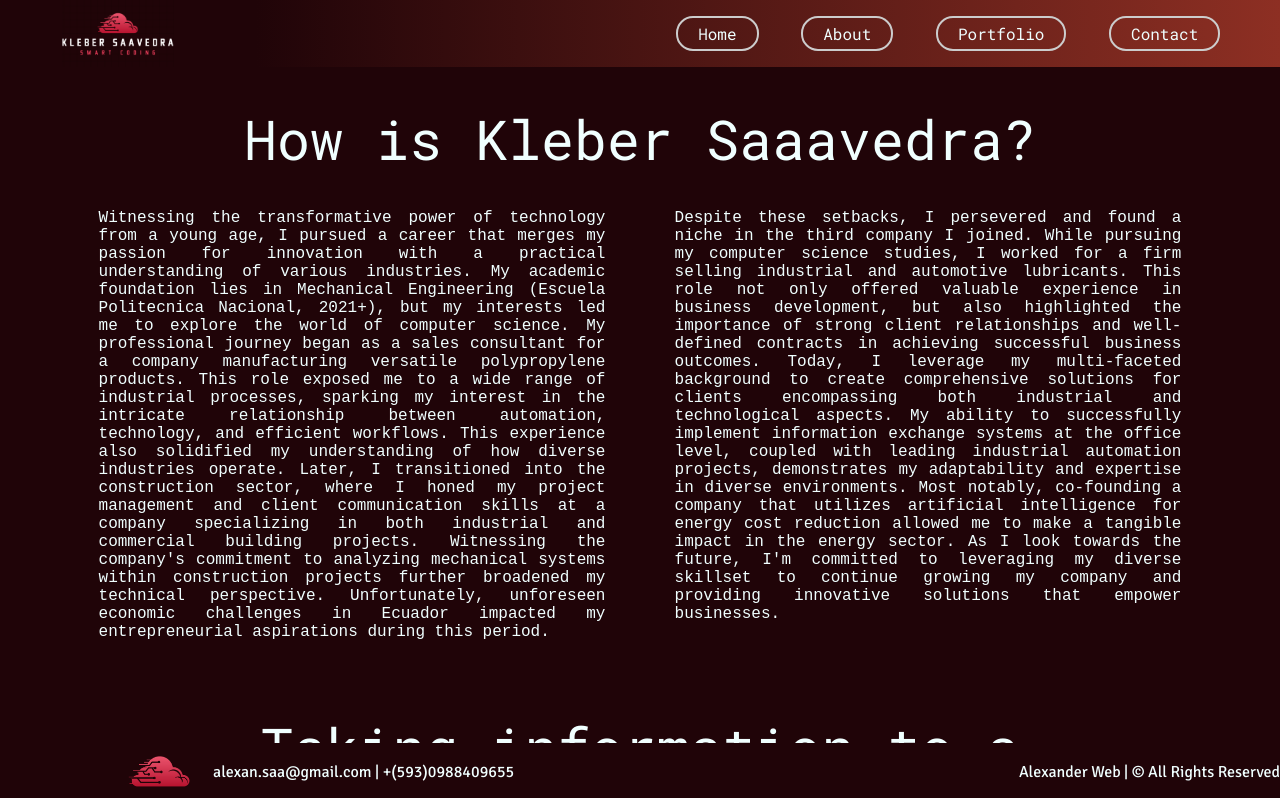
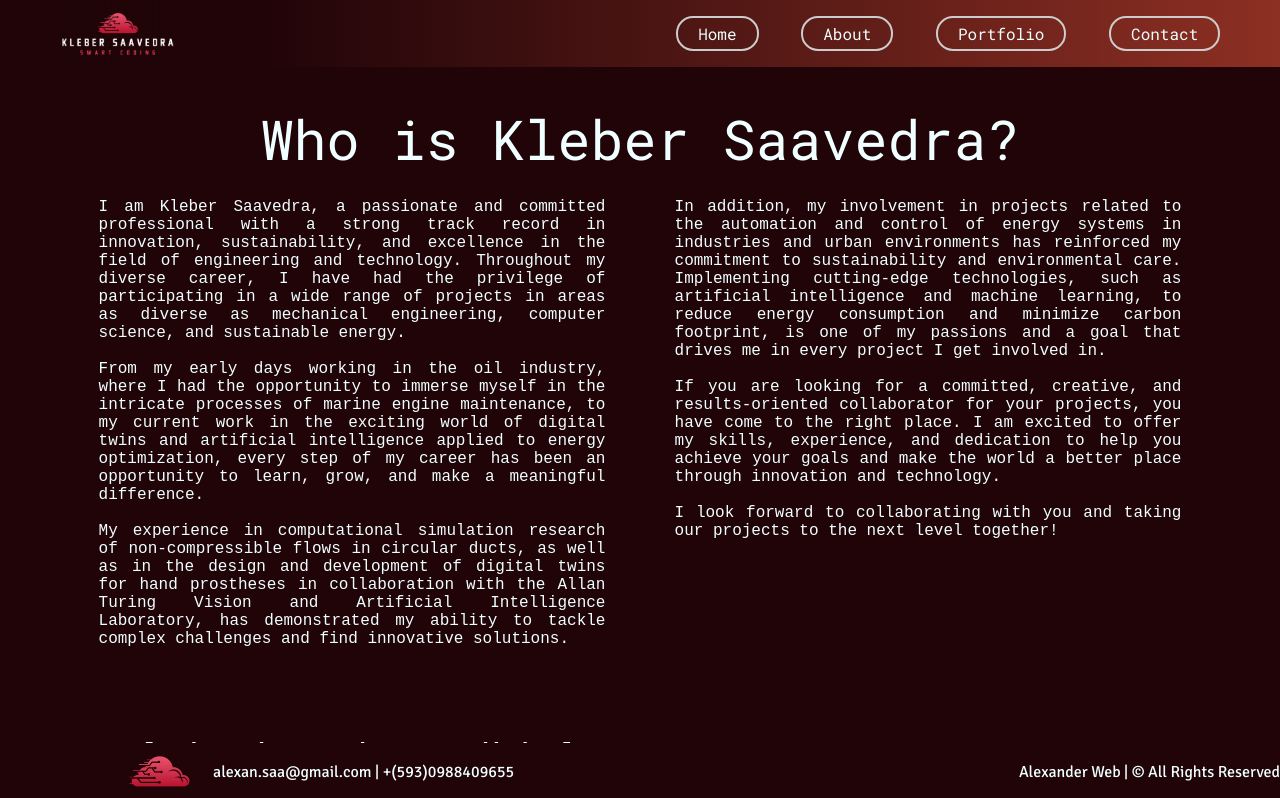
Before and after one commit to alexansaa/Personal_Portafolio, a React (Create React App) app: page /about in a window 1280 px wide. Shown: the top 798 px of the page. Built offline with nearby package versions, Linux system fonts and the light colour scheme; a web font is replaced by a local one.

Commit message:
finalizing details

```diff
--- a/src/Components/About/AboutLogic.jsx
+++ b/src/Components/About/AboutLogic.jsx
@@ -1,6 +1,7 @@
 import style from '../../styles/About.module.css';
 
 import Footer from '../Footer/FooterLogic';
+import LittleAbout from '../About/LittleAboutLogic';
 import LittleExperience from '../Experience/LittleExperience/LittleExperienceLogic'
 
 const AboutLogic = () => {
@@ -8,25 +9,30 @@ const AboutLogic = () => {
     <div className={style.about_spacing}>
       <div>
         <div className={`${style.about_title} ${style.font_roboto}`}>
-          How is Kleber Saaavedra?
+          Who is Kleber Saavedra?
         </div>
         <div className={`${style.about_intro_cnt} ${style.font_kode}`}>
           <div className={style.about_summary_element}>
-            Witnessing the transformative power of technology from a young age, I pursued a career that merges my passion for innovation with a practical understanding of various industries. My academic foundation lies in Mechanical Engineering (Escuela Politecnica Nacional, 2021+), but my interests led me to explore the world of computer science.
-
-            My professional journey began as a sales consultant for a company manufacturing versatile polypropylene products. This role exposed me to a wide range of industrial processes, sparking my interest in the intricate relationship between automation, technology, and efficient workflows.  This experience also solidified my understanding of how diverse industries operate.
-
-            Later, I transitioned into the construction sector, where I honed my project management and client communication skills at a company specializing in both industrial and commercial building projects. Witnessing the company's commitment to analyzing mechanical systems within construction projects further broadened my technical perspective.  Unfortunately, unforeseen economic challenges in Ecuador impacted my entrepreneurial aspirations during this period.
+            I am Kleber Saavedra, a passionate and committed professional with a strong track record in innovation, sustainability, and excellence in the field of engineering and technology. Throughout my diverse career, I have had the privilege of participating in a wide range of projects in areas as diverse as mechanical engineering, computer science, and sustainable energy.
+            <br />
+            <br />
+            From my early days working in the oil industry, where I had the opportunity to immerse myself in the intricate processes of marine engine maintenance, to my current work in the exciting world of digital twins and artificial intelligence applied to energy optimization, every step of my career has been an opportunity to learn, grow, and make a meaningful difference.
+            <br />
+            <br />
+            My experience in computational simulation research of non-compressible flows in circular ducts, as well as in the design and development of digital twins for hand prostheses in collaboration with the Allan Turing Vision and Artificial Intelligence Laboratory, has demonstrated my ability to tackle complex challenges and find innovative solutions.
           </div>
           <div className={style.about_summary_element}>
-            Despite these setbacks, I persevered and found a niche in the third company I joined. While pursuing my computer science studies, I worked for a firm selling industrial and automotive lubricants. This role not only offered valuable experience in business development, but also highlighted the importance of strong client relationships and well-defined contracts in achieving successful business outcomes.
-
-            Today, I leverage my multi-faceted background to create comprehensive solutions for clients encompassing both industrial and technological aspects.  My ability to successfully implement information exchange systems at the office level, coupled with leading industrial automation projects, demonstrates my adaptability and expertise in diverse environments.  Most notably, co-founding a company that utilizes artificial intelligence for energy cost reduction allowed me to make a tangible impact in the energy sector.
-
-            As I look towards the future, I'm committed to leveraging my diverse skillset to continue growing my company and providing innovative solutions that empower businesses.
+            In addition, my involvement in projects related to the automation and control of energy systems in industries and urban environments has reinforced my commitment to sustainability and environmental care. Implementing cutting-edge technologies, such as artificial intelligence and machine learning, to reduce energy consumption and minimize carbon footprint, is one of my passions and a goal that drives me in every project I get involved in.
+            <br />
+            <br />
+            If you are looking for a committed, creative, and results-oriented collaborator for your projects, you have come to the right place. I am excited to offer my skills, experience, and dedication to help you achieve your goals and make the world a better place through innovation and technology.
+            <br />
+            <br />
+            I look forward to collaborating with you and taking our projects to the next level together!
           </div>
         </div>
       </div>
+      <LittleAbout />
       <LittleExperience />
       <Footer />
     </div>
--- a/src/Components/Experience/ExperienceList/ExperienceCardLogic.jsx
+++ b/src/Components/Experience/ExperienceList/ExperienceCardLogic.jsx
@@ -7,7 +7,7 @@ const ExperienceCardLogic = ({ experience, myIndex }) => {
         <div className={styles.experienceCard_number}>{myIndex}</div>
         <div className={styles.experienceCard_description}>
           <div>Experience: {experience.name}</div>
-          <div>{experience.description}</div>
+          <div className={styles.experienceCardDesc}>{experience.description}</div>
         </div>
       </div>
       <hr className={styles.experience_separation_line}></hr>
--- a/src/Components/Portfolio/PortfolioIntroLogic.jsx
+++ b/src/Components/Portfolio/PortfolioIntroLogic.jsx
@@ -7,15 +7,30 @@ const PortfolioIntroLogic = () => {
   return (
     <div className={`${style.portfolio_letter} ${style.portfolio_spacing}`}>
       <div className={`${style.portfolioIntro_title} ${style.font_roboto}`}>
-        Professional Experience
+        Making a Difference
       </div>
       <div className={style.portfolioIntro_cnt}>
         <div className={`${style.portfolioIntro_elmnt} ${style.font_kode}`}>
-          Aqui estaria la descripcion increible y emocionante sobre la experiencia que quiero plasmar cuando el cliente vea el apartado de portafolio.
+          Welcome to my project gallery, where you can discover a sample of my work and my dedication in the field of engineering, technology and sustainability. Each project represents a unique challenge, an opportunity to innovate and make a significant difference in the world around us.
+          <br />
+          <br />
+          From my pioneering research in computational simulation of non-compressible flows in circular ducts, to the design and development of digital twins for hand prostheses in collaboration with the Allan Turing Vision and Artificial Intelligence Laboratory, each project reflects my commitment to excellence and creativity.
+          <br />
+          <br />
+          Discover how I implemented artificial intelligence and machine learning to reduce energy consumption in industrial and urban systems, or how I participated in the maintenance and optimization process of General Electric marine engines in the oil industry. Each project is a success story, a testament to my ability to face complex challenges and find innovative solutions.
         </div>
         <div className={`${style.portfolioIntro_elmnt} ${style.font_kode}`}>
           <div>
-            Aqui pondria un texto extra para amagar que no tengo idea de que mas poner, porque estoy disenando primero la pagina web. para luego poner el boton que se baje mi cv
+            Interested in learning more about my projects and my experience? Download my resume and find out how I can contribute to your projects and goals!
+            <br />
+            <br />
+            I am confident that my skills and experience would be a valuable asset to your team. I am a hard worker and I am always willing to go the extra mile. I am also a team player and I am always willing to share my knowledge and expertise with others.
+            <br />
+            <br />
+            I am eager to learn more about your company and your projects. I am confident that I can make a significant contribution to your team and help you achieve your goals.
+            <br />
+            <br />
+            Thank you for your time and consideration. I look forward to hearing from you soon.
           </div>
           <Link to={resume_url} className={style.portfolio_resume_btn_dwnld}>
             <span className={style.portfolio_name_resume}>Download Kleber Resume!</span><span className={style.portfolio_goto_resume_arrow}>&#11181;</span>
--- a/src/styles/About.module.css
+++ b/src/styles/About.module.css
@@ -21,7 +21,7 @@
   font-size: 55px;
   text-align: center;
   padding-top: 3%;
-  margin-bottom: 3%;
+  margin-bottom: 2%;
   color: azure;
 }
 
--- a/src/styles/ExperienceCard.module.css
+++ b/src/styles/ExperienceCard.module.css
@@ -26,3 +26,7 @@
 .experience_separation_line {
   border-color: rgb(92, 108, 123,0.3);
 }
+
+.experienceCardDesc {
+  text-align: justify;
+}
--- a/src/styles/PortfolioIntro.module.css
+++ b/src/styles/PortfolioIntro.module.css
@@ -14,8 +14,7 @@
 .portfolioIntro_title {
   text-align: center;
   font-size: 55px;
-  padding: 3% 10% 5% 10%;
-  /* margin-top: 3%; */
+  padding: 3% 10% 2% 10%;
 }
 
 .font_roboto {
@@ -33,6 +32,9 @@
 
 .portfolioIntro_elmnt {
   width: 50%;
+  margin-left: 3%;
+  margin-right: 3%;
+  text-align: justify;
 }
 
 .portfolio_resume_btn_dwnld {
```
Also changed, not shown: src/Components/Experience/ExperienceList/ExperienceListLogic.jsx (+7 -7 lines).
